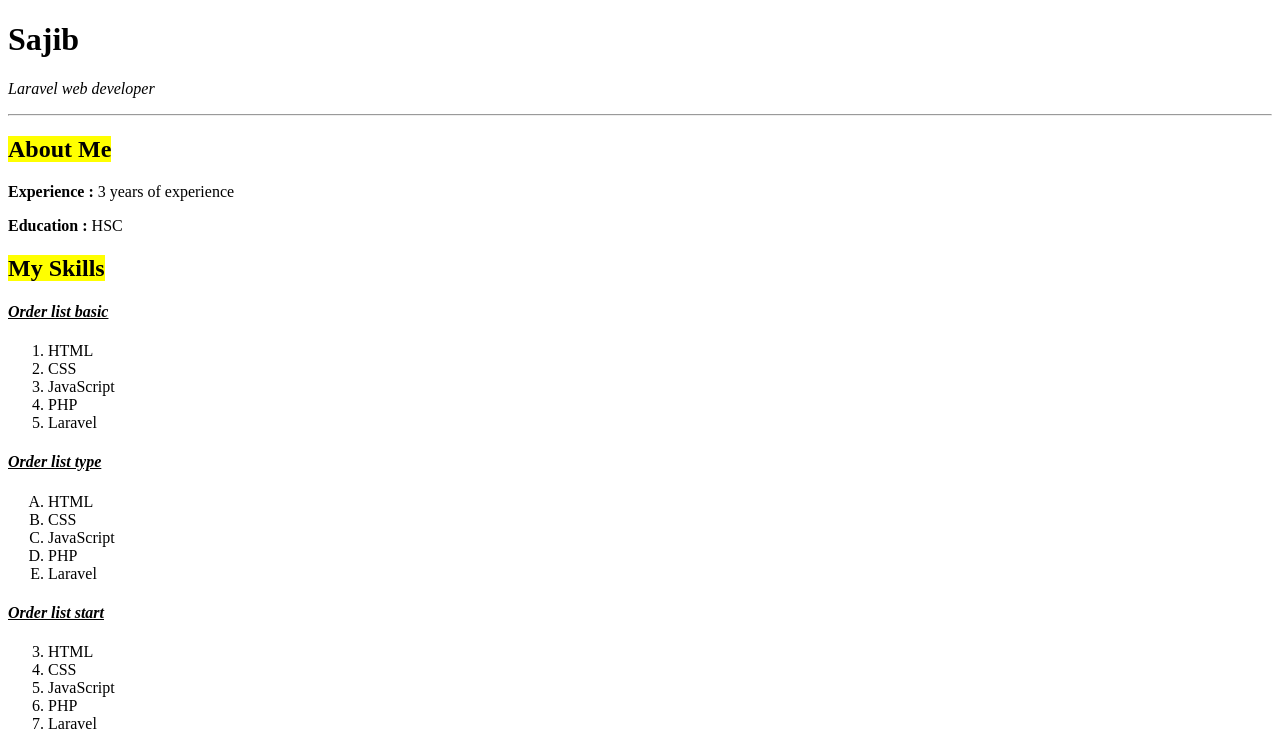
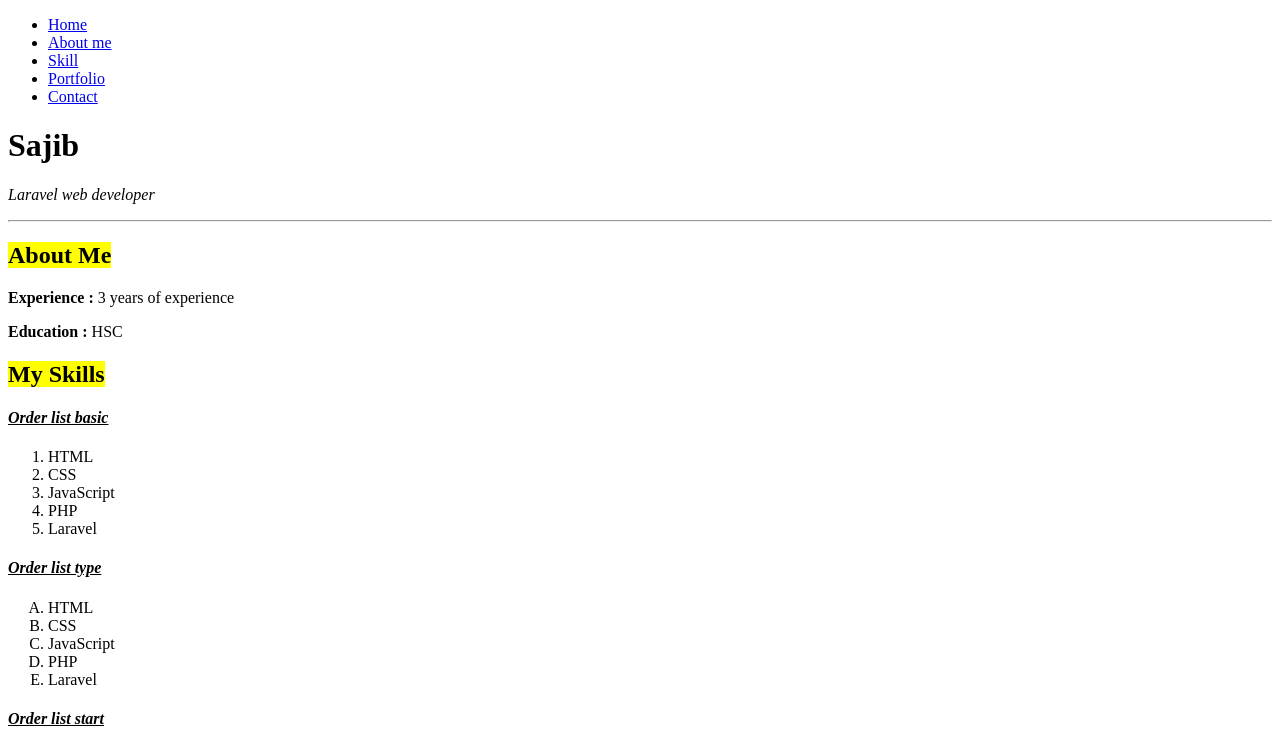
Before and after one commit to Sajib-dev1/portfolio-html, a plain HTML site: page index.html in a window 1280 px wide. Shown: the top 746 px of the page. Drawn offline with Linux system fonts and the light colour scheme.

Commit message:
relative link & navigation

```diff
--- a/index.html
+++ b/index.html
@@ -7,9 +7,24 @@
 </head>
 <body>
     <!-- =========================================
+              Section : navigation start
+    ===========================================-->
+    <nav>
+        <ul>
+            <li><a href="#">Home</a></li>
+            <li><a href="#about">About me</a></li>
+            <li><a href="#skills">Skill</a></li>
+            <li><a href="#portfolio">Portfolio</a></li>
+            <li><a href="#">Contact</a></li>
+        </ul>
+    </nav>
+    <!-- =========================================
+              Section : navigation end
+    ===========================================-->
+    <!-- =========================================
                Section : Intro start
     ===========================================-->
-    <header id="about">
+    <header id="intro">
         <h1>Sajib</h1>
         <p><em>Laravel web developer</em></p><hr />
     </header>
@@ -119,6 +134,9 @@
     <!-- =========================================
                Section : Portfolio start
     ===========================================-->
+    <section id="portfolio">
+        <h2><mark>My Portfolio</mark></h2>
+    </section>
     <!-- =========================================
                Section : Portfolio end
     ===========================================-->
```
